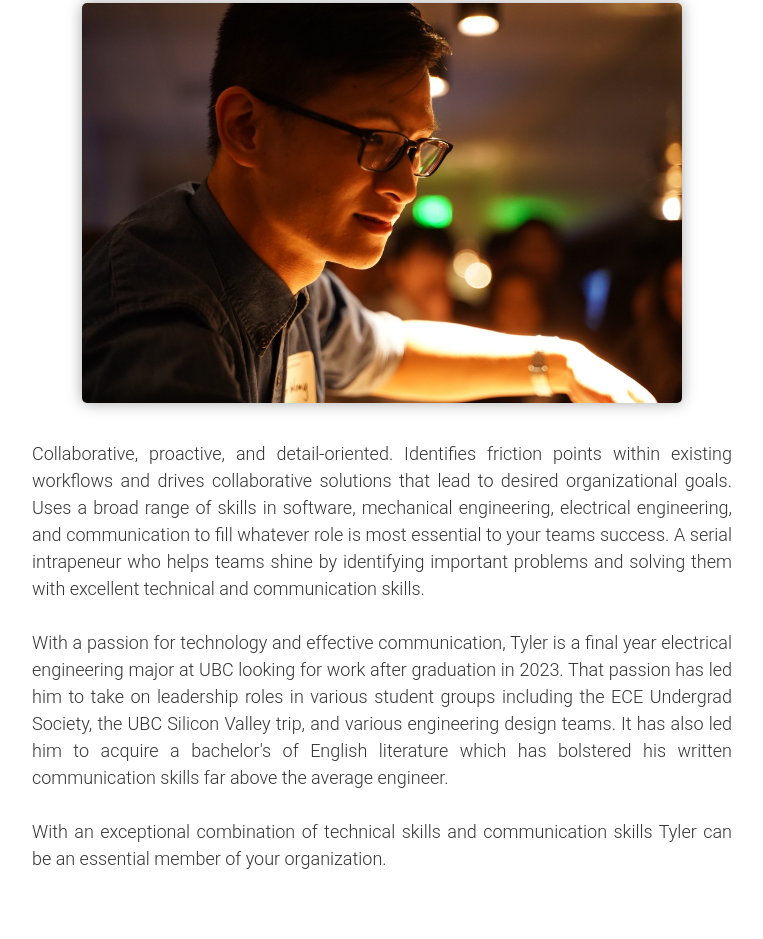
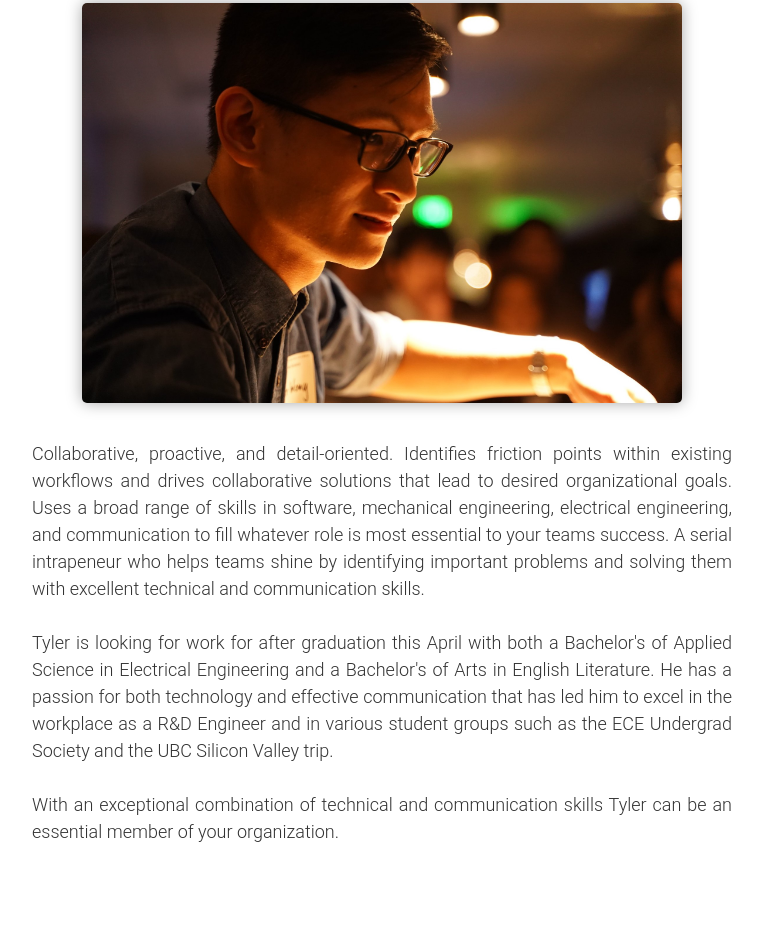
Before and after one commit to tylerqwong/tylerqwong.github.io, a plain HTML site: page index.html in a window 1280 px wide. Shown: the part 227-1166 px from the top of the page, without its empty margins (258-1021 px from the left). After the commit the page ends 1139 px from the top, so only its background shows below. Drawn offline with Linux system fonts and the light colour scheme; a web font is replaced by a local one.

Commit message:
Changed blurb

```diff
--- a/index.html
+++ b/index.html
@@ -47,15 +47,14 @@
        intrapeneur who helps teams shine by identifying important problems and
        solving them with excellent technical and communication skills.</p>
 
-    <p>With a passion for technology and effective communication, Tyler is a
-      final year electrical engineering major at UBC looking for work after
-      graduation in 2023. That passion has led him to take on leadership roles
-      in various student groups including the ECE Undergrad Society, the UBC
-      Silicon Valley trip, and various engineering design teams. It has also led
-      him to acquire a bachelor's of English literature which has bolstered his
-      written communication skills far above the average engineer.</p>
+    <p>Tyler is looking for work for after graduation this April with both a
+      Bachelor's of Applied Science in Electrical Engineering and a Bachelor's
+      of Arts in English Literature. He has a passion for both technology and
+      effective communication that has led him to excel in the workplace as a
+      R&D Engineer and in various student groups such as the ECE Undergrad
+      Society and the UBC Silicon Valley trip.</p>
 
-    <p>With an exceptional combination of technical skills and communication
+    <p>With an exceptional combination of technical and communication
       skills Tyler can be an essential member of your organization.</p>
   </div>
 
```
